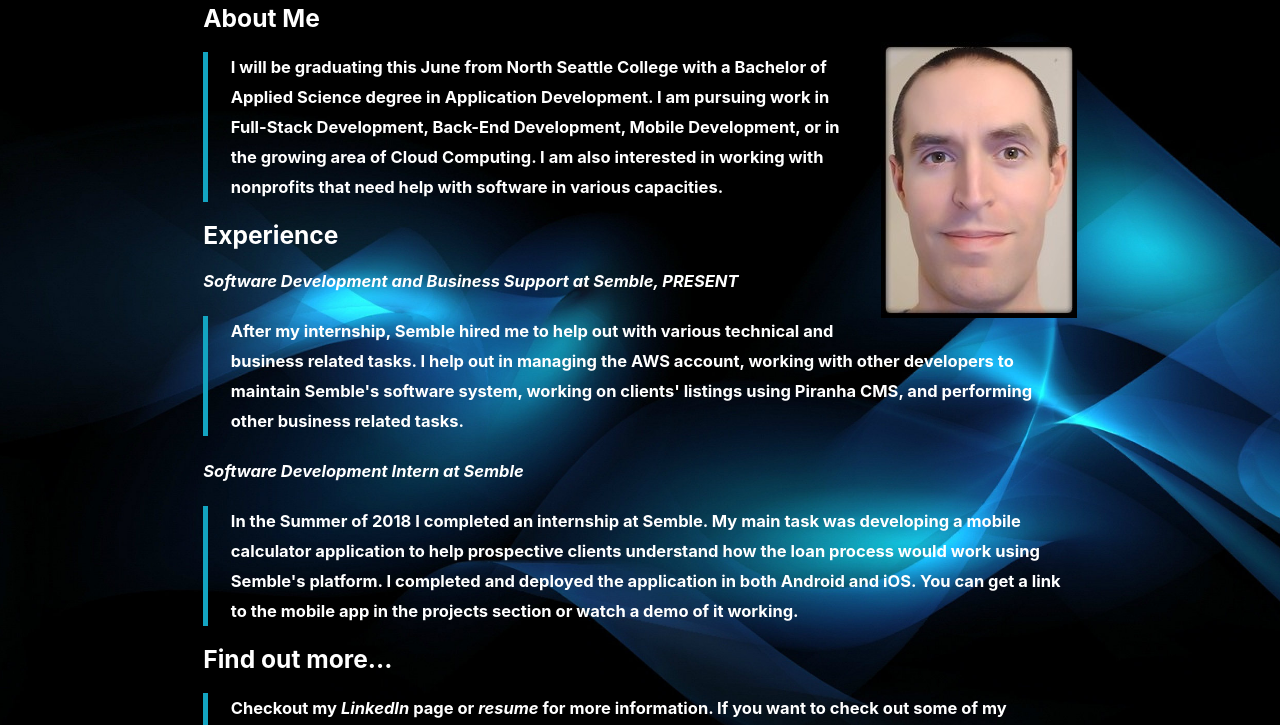
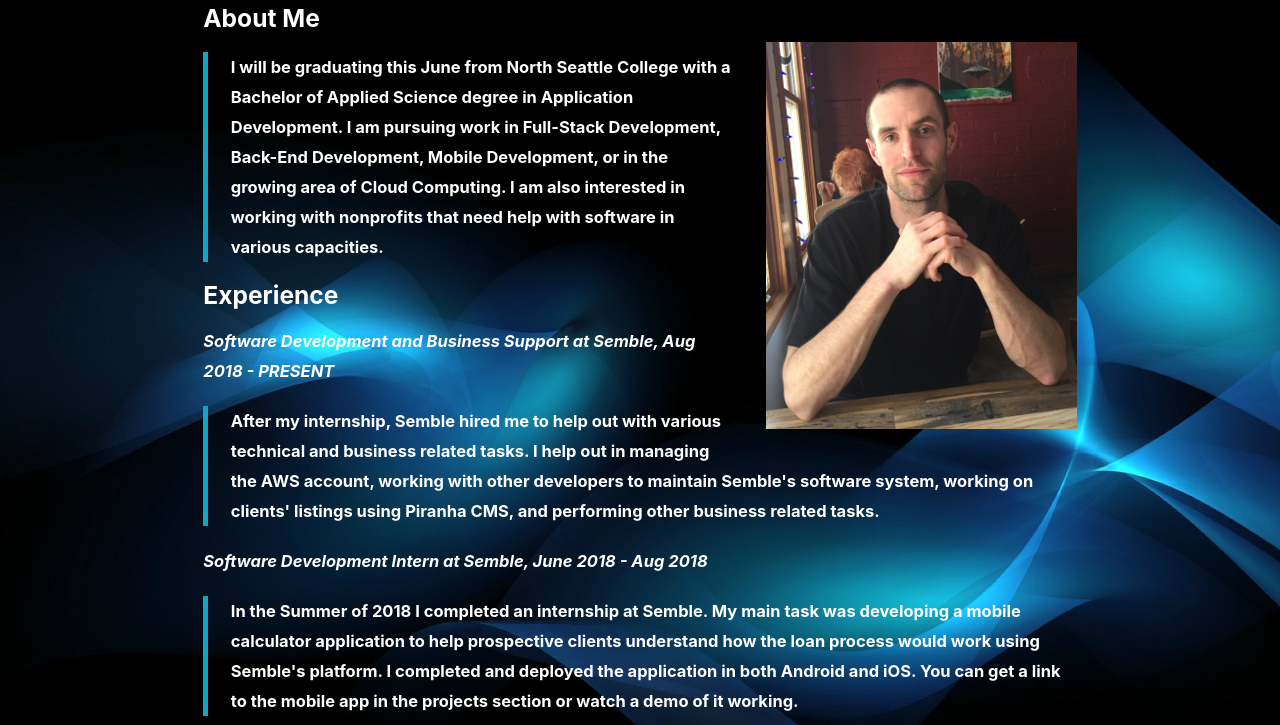
Before and after one commit to T-travis/portfolio, a website: page index.html in a window 1280 px wide. Both pictures are taken after a click on the link "About Me". Shown: the part 75-800 px from the top of the page. Drawn offline with nearby package versions, Linux system fonts and the light colour scheme.

Commit message:
updated me.png

```diff
--- a/index.html
+++ b/index.html
@@ -125,12 +125,12 @@
 					<div class="col s12 hide-on-med-and-up center">
 						<h5 class="hide-on-small-only"><b>About Me</b></h5>
 						<h5 class="show-on-small-only"><b>Travis Tackett</b></h5>
-						<img class="responsive-img" src="./images/me.jpg">
+						<img class="responsive-img" src="./images/me.png">
 					</div>
 					<div class="col l12 m12 s12">
 						<div class="hide-on-small-only">
 							<h5><b>About Me</b></h5>
-							<img id="meImage" class="responsive-img" src="./images/me.jpg">
+							<img id="meImage" class="responsive-img" src="./images/me.png">
 						</div>
 						<blockquote>
 							<p>
@@ -142,7 +142,7 @@
 							</p>
 						</blockquote>
 						<h5><b>Experience</b></h5>
-						<p><i>Software Development and Business Support at Semble, PRESENT</i></p>
+						<p><i>Software Development and Business Support at Semble, Aug 2018 - PRESENT</i></p>
 						<blockquote>
 							<p>
 								After my internship, Semble hired me to help out with various technical and business
@@ -151,7 +151,7 @@
 								Piranha CMS, and performing other business related tasks.
 							</p>
 						</blockquote>
-						<p><i>Software Development Intern at Semble</i></p>
+						<p><i>Software Development Intern at Semble, June 2018 - Aug 2018</i></p>
 						<blockquote>
 							<p>
 								In the Summer of 2018 I completed an internship at Semble. My main task was developing
```
Also changed, not shown: index_2.html (+2 -2 lines), images/me.jpg (deleted), images/me.png (added).
